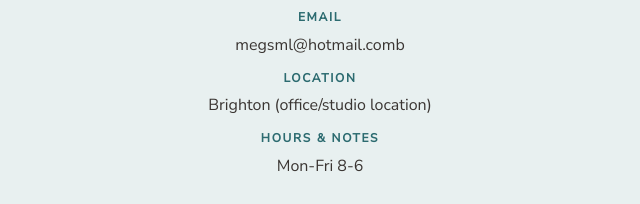
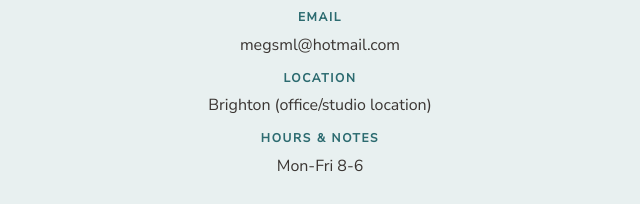
Before and after one commit to CreatorWL/with-these-hands, a plain HTML site: page index.html in a window 1280 px wide. Shown: the part 4502-4706 px from the top of the page, 320-960 px from the left. Drawn offline with nearby package versions, Linux system fonts and the light colour scheme.

Commit message:
fix email spelling error

```diff
--- a/index.html
+++ b/index.html
@@ -251,7 +251,7 @@
             </p>
             <p class="contact__line">
               <span class="contact__label">Email</span>
-              <span class="contact__value">megsml@hotmail.comb</span>
+              <span class="contact__value">megsml@hotmail.com</span>
             </p>
             <p class="contact__line">
               <span class="contact__label">Location</span>
```
Also changed, not shown: content/contact_details.txt.
